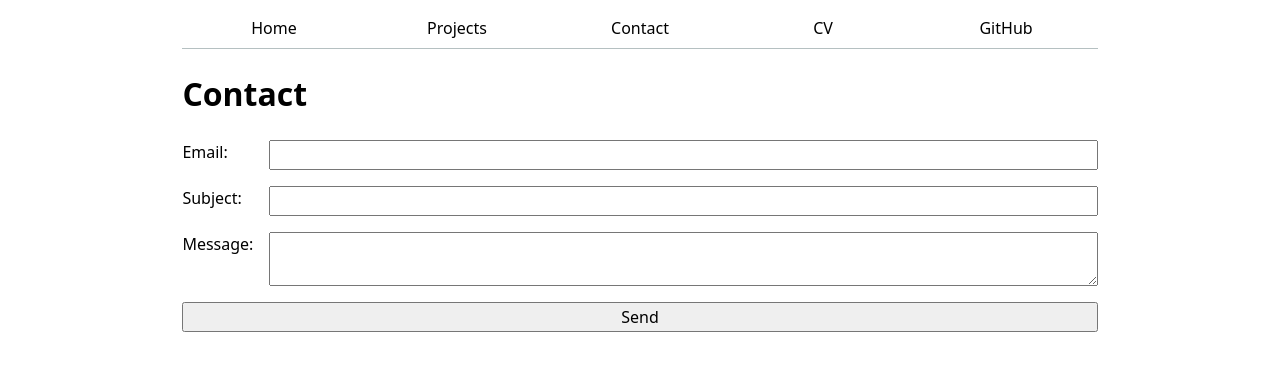
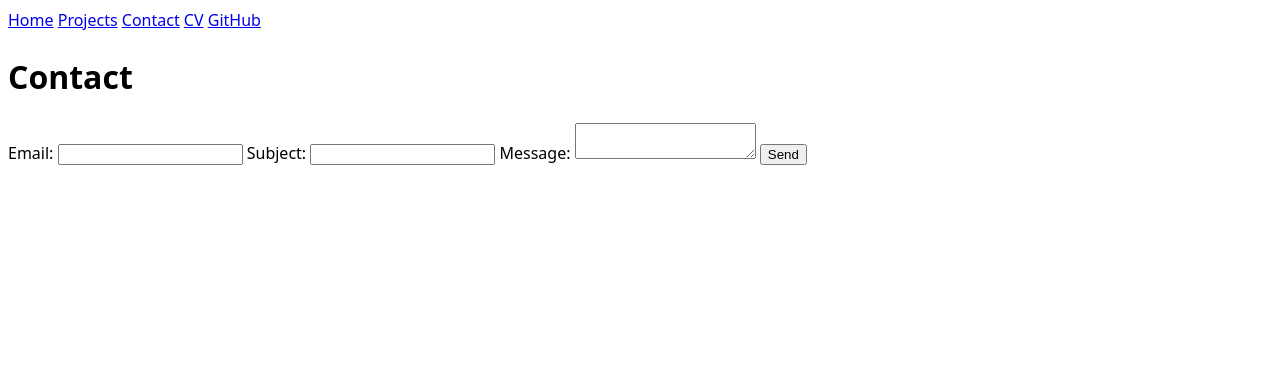
Before and after one commit to diegomenchaca/portfolio, a plain HTML site: page contact/index.html in a window 1280 px wide. Drawn offline with Linux system fonts and the light colour scheme.

Commit message:
Revert "Add grid layout to contact page."
This reverts commit 04653280550c1d66cda666cde318d3c6c0b31bbe.

```diff
--- a/style.css
+++ b/style.css
@@ -1,56 +1,6 @@
-html {
-  --color-accent: oklch(65% 50% 300);
-  accent-color: var(--color-accent);
+body {
+  /* Set line height to 1.5 times the font size
+	   and use the OS’s UI font as the website font
+	 */
+  font: 100%/1.5 system-ui;
 }
-
-body {
-  font: 100%/1.5 system-ui;
-  max-width: 100ch;
-  margin-inline: auto;
-  padding: 0 1em;
-}
-
-nav {
-  display: flex;
-  margin-bottom: 1em;
-  border-bottom: 1px solid oklch(80% 3% 200);
-}
-
-nav a {
-  flex: 1;
-  text-decoration: none;
-  color: inherit;
-  text-align: center;
-  padding: 0.5em;
-}
-
-nav a.current {
-  border-bottom: 0.4em solid oklch(80% 3% 200);
-  padding-bottom: 0.1em;
-}
-
-nav a:hover {
-  border-bottom: 0.4em solid var(--color-accent);
-  padding-bottom: 0.1em;
-  background-color: oklch(from var(--color-accent) 95% 5% h);
-}
-
-input, textarea, button {
-  font: inherit;
-}
-
-form {
-  display: grid;
-  grid-template-columns: auto 1fr;
-  gap: 1em;
-}
-
-label {
-  display: grid;
-  grid-template-columns: subgrid;
-  grid-column: 1 / -1;
-}
-
-button {
-  grid-column: 1 / -1;
-}
```
Also changed, not shown: index.html (+1 -1 lines).
